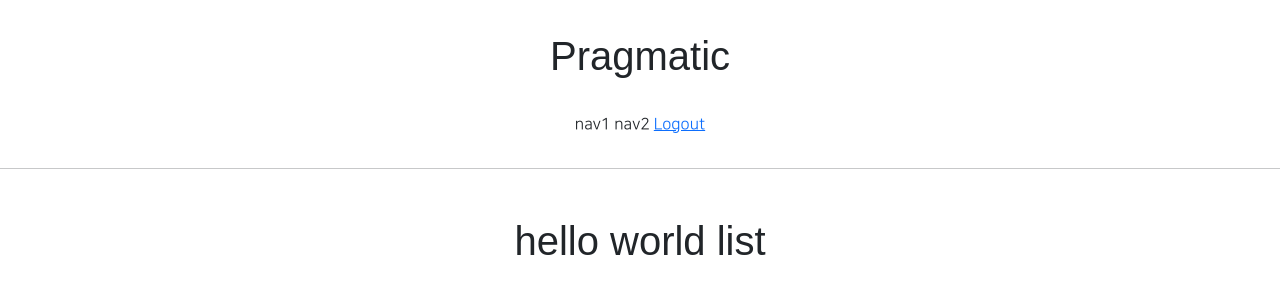
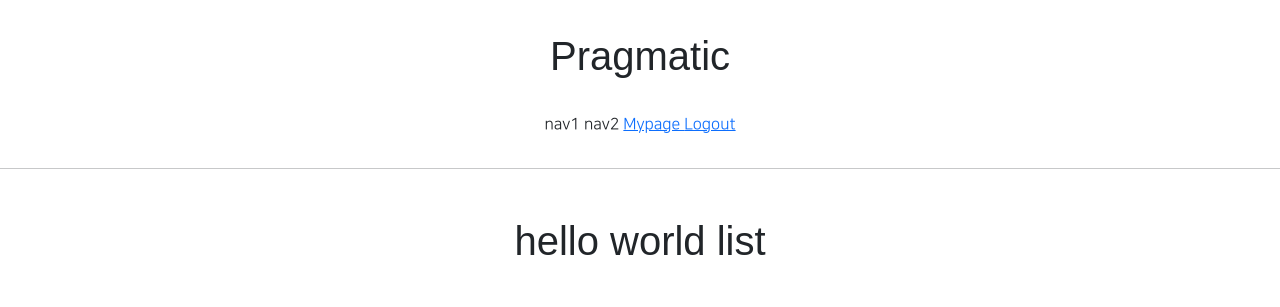
Before and after one commit to 00kang/gis_web_mine, a Django app: page /accounts/hello_world/ in a window 1280 px wide. Shown: the top 307 px of the page. Run offline with Django 3.2, Linux system fonts and the light colour scheme; the visitor is signed in with stand-in values (Sample User, id 1); parts of the project's set-up code (start-up, migrations or seed data) failed here and were passed over; some libraries are stand-ins or nearby versions; some web fonts are replaced.

Commit message:
07/15 commit | Mypage

```diff
--- a/accountapp/urls.py
+++ b/accountapp/urls.py
@@ -1,7 +1,7 @@
 from django.contrib.auth.views import LoginView, LogoutView
 from django.urls import path
 
-from accountapp.views import hello_world, AccountCreateView
+from accountapp.views import hello_world, AccountCreateView, AccountDetailView
 
 app_name = 'accountapp'
 
@@ -11,5 +11,6 @@ urlpatterns = [
     path('login/', LoginView.as_view(template_name='accountapp/login.html'), name='login'),
     path('logout/', LogoutView.as_view(), name='logout'),
 
-    path('create/', AccountCreateView.as_view(), name='create')
+    path('create/', AccountCreateView.as_view(), name='create'),
+    path('detail/<int:pk>', AccountDetailView.as_view(), name='detail')
 ]
--- a/accountapp/views.py
+++ b/accountapp/views.py
@@ -5,7 +5,7 @@ from django.shortcuts import render
 
 # Create your views here.
 from django.urls import reverse, reverse_lazy
-from django.views.generic import CreateView
+from django.views.generic import CreateView, DetailView
 
 from accountapp.models import HelloWorld
 
@@ -31,3 +31,8 @@ class AccountCreateView(CreateView):
     form_class = UserCreationForm
     success_url = reverse_lazy('accountapp:hello_world')
     template_name = 'accountapp/create.html'
+
+class AccountDetailView(DetailView):
+    model = User
+    context_object_name = 'target_user'
+    template_name = 'accountapp/detail.html'
--- a/templates/head.html
+++ b/templates/head.html
@@ -18,9 +18,9 @@
 
     <style>
         @font-face {
-            font-family: 'NanumSquareR';
-            src: local('NanumSquareR'),
-            url("{% static 'fonts/NanumSquareR.ttf' %}") format("opentype");
+            font-family: 'NanumSquareL';
+            src: local('NanumSquareL'),
+            url("{% static 'fonts/NanumSquareR.otf' %}") format("opentype");
         }
         @font-face {
             font-family: 'NanumSquareEB';
--- a/templates/header.html
+++ b/templates/header.html
@@ -20,6 +20,11 @@
 
         {% else %}
         <span>
+            <a href="{% url 'accountapp:detail' pk=user.pk %}">
+                Mypage
+            </a>
+        </span>
+        <span>
             <a href="{% url 'accountapp:logout' %}">
                 Logout
             </a>
```
Also changed, not shown: accountapp/templates/accountapp/detail.html (added, +14 -0 lines).
